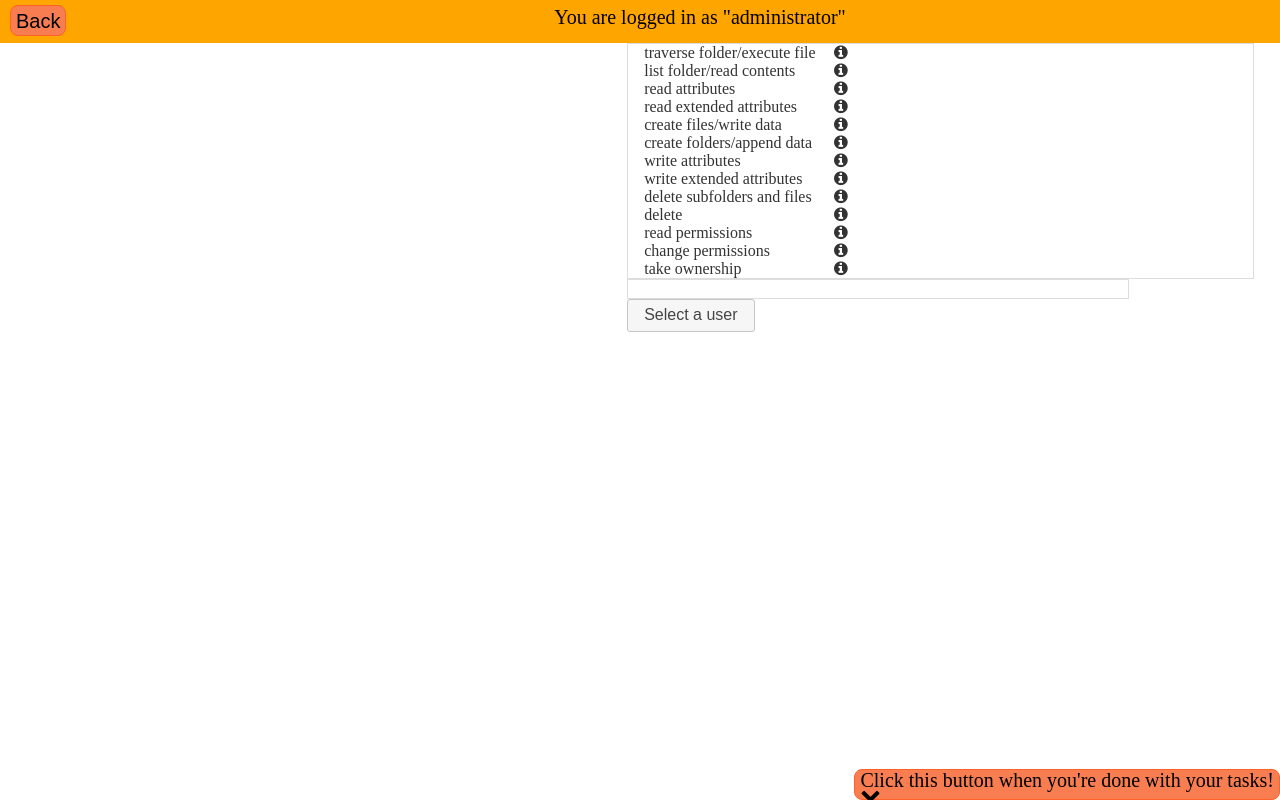
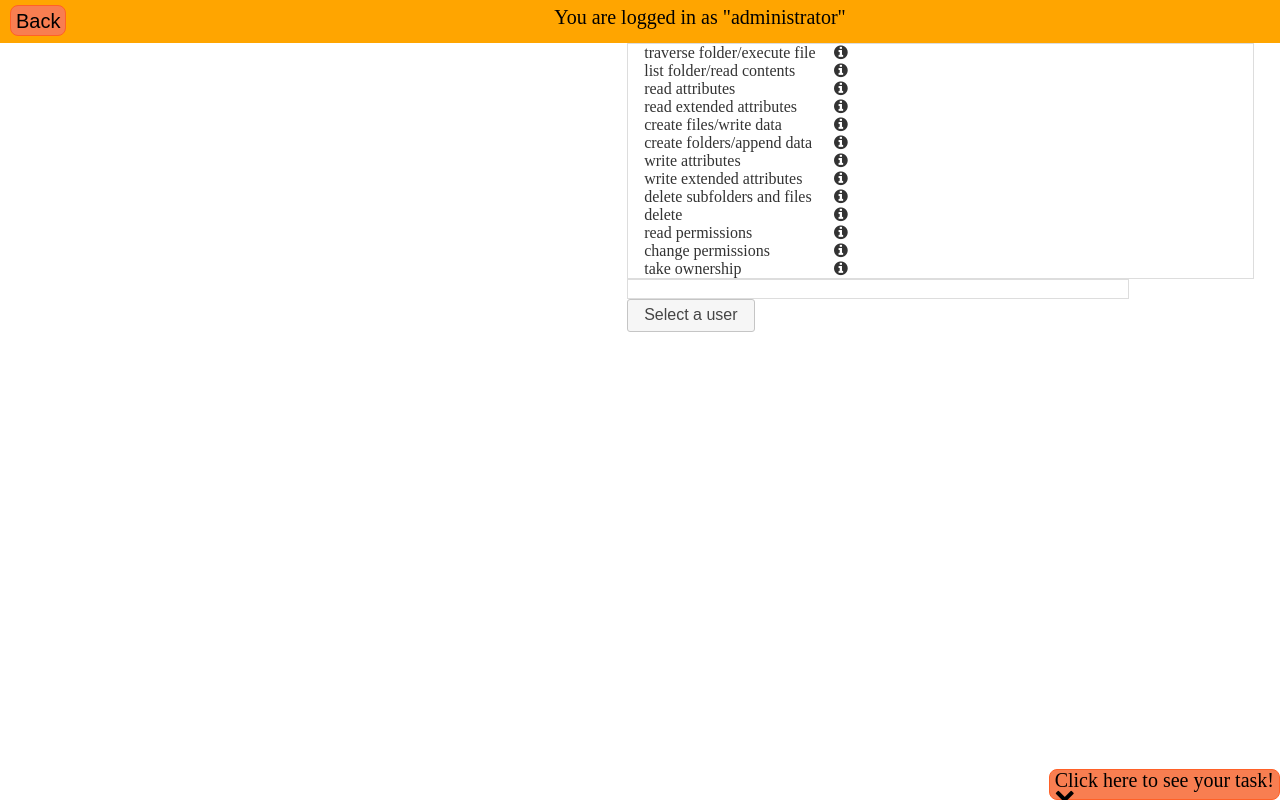
Before and after one commit to cse-256-f22/gender-mag-project-miaisabelhannah, a website: page index.html in a window 1280 px wide. Drawn offline with nearby package versions, Linux system fonts and the light colour scheme; no server answers; a script that the page names is missing; a web font is replaced by a local one.

Commit message:
edited the label's wording

```diff
--- a/index.html
+++ b/index.html
@@ -72,7 +72,7 @@
                     </p>
                     <span id="mturk-top-banner-inner-span">
                         <span class="mturk-top-banner-button mturk-top-banner-back-wh footer"
-                            id="mturk-top-banner-arrow"><p>Click this button when you're done with your tasks!</p>
+                            id="mturk-top-banner-arrow"><p>Click here to see your task!</p>
                             <i class="fa fa-chevron-up" id="mturk-top-banner-drop-down-button" style="display: none;">
                             </i>
                             <i class="fa fa-chevron-down" id="mturk-top-banner-collapse-button">
```
